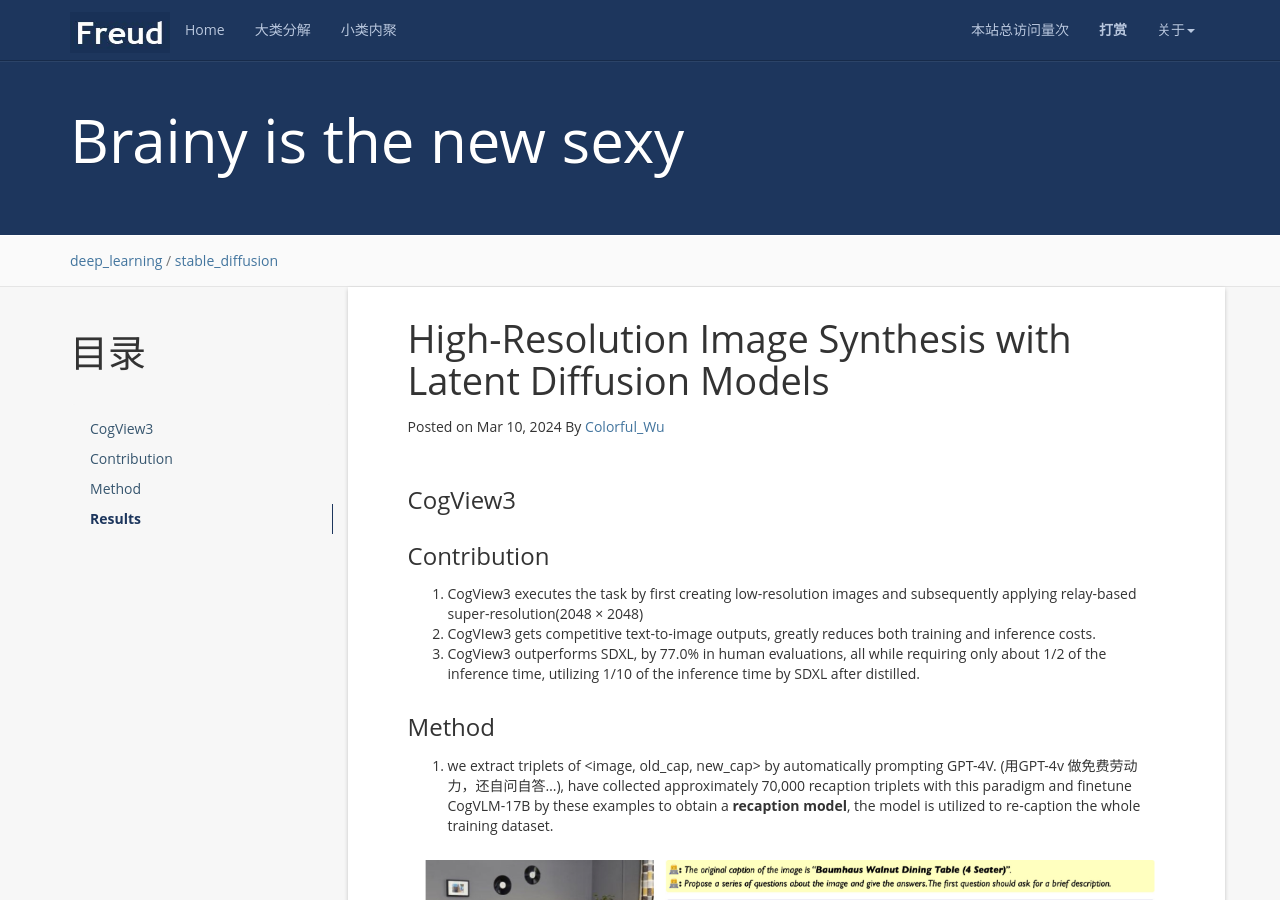
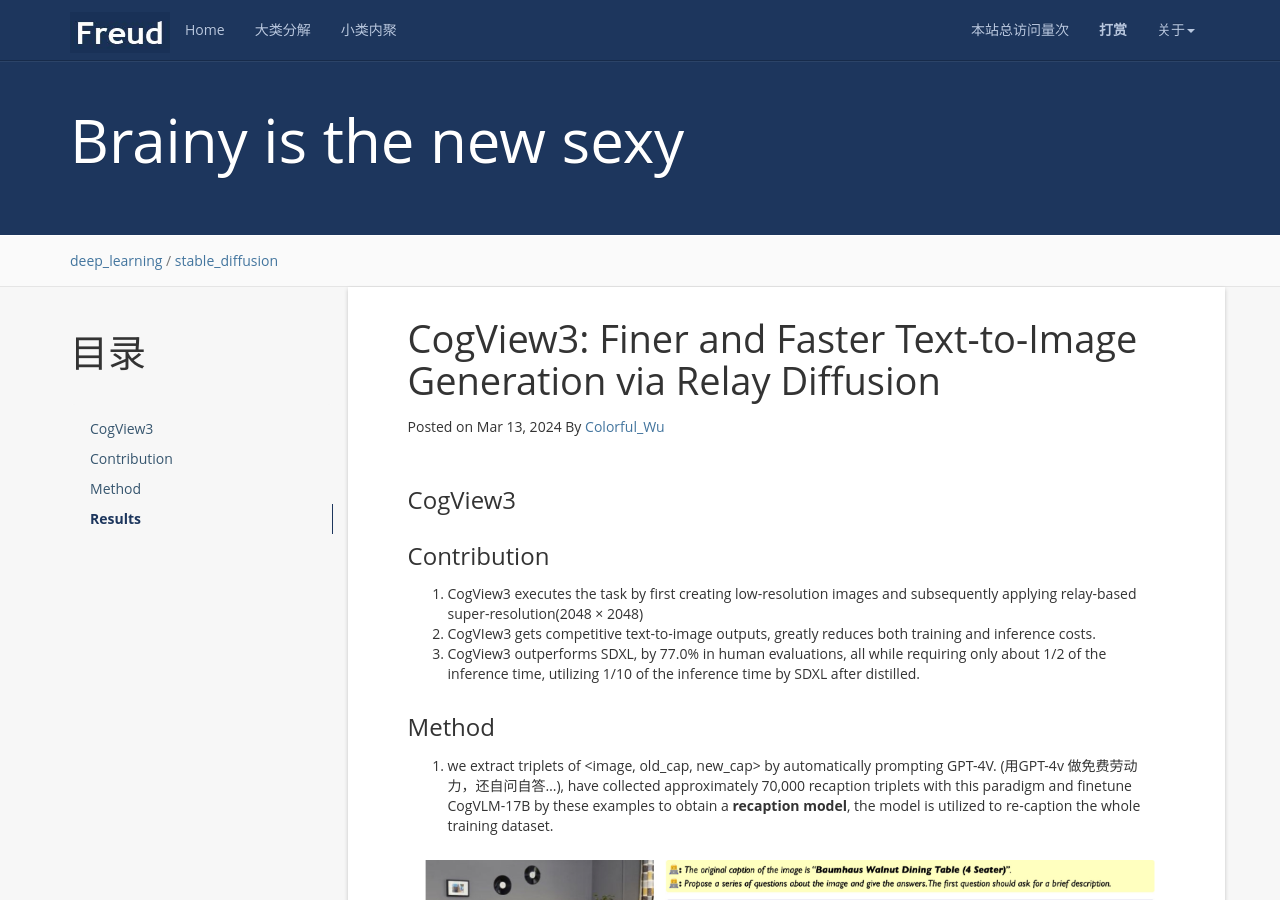
Before and after one commit to Colorfu1/Colorful.io, a Jekyll site: the page built from _posts/2024-03-13-CogView3.md, in a window 1280 px wide and 900 px high. Built offline with Jekyll 4.4.1, drawn with Linux system fonts in a browser that asks for light colours; nearby versions of some CDN libraries; formulas are drawn with MathJax 3; a script that is not in the unit is left out; comment, search, counter and statistics services are not loaded.

```diff
--- a/_posts/2024-03-13-CogView3.md
+++ b/_posts/2024-03-13-CogView3.md
@@ -1,7 +1,7 @@
 ---
 layout: post
-title:  "High-Resolution Image Synthesis with Latent Diffusion Models"
-date:   2024-03-10 13:45:01 +0800
+title:  "CogView3: Finer and Faster Text-to-Image Generation via Relay Diffusion"
+date:   2024-03-13 13:45:01 +0800
 categories: deep_learning
 tag: stable_diffusion
 ---
```
Also changed, not shown: _posts/2024-03-18-Blank.md (+1 -1 lines).
